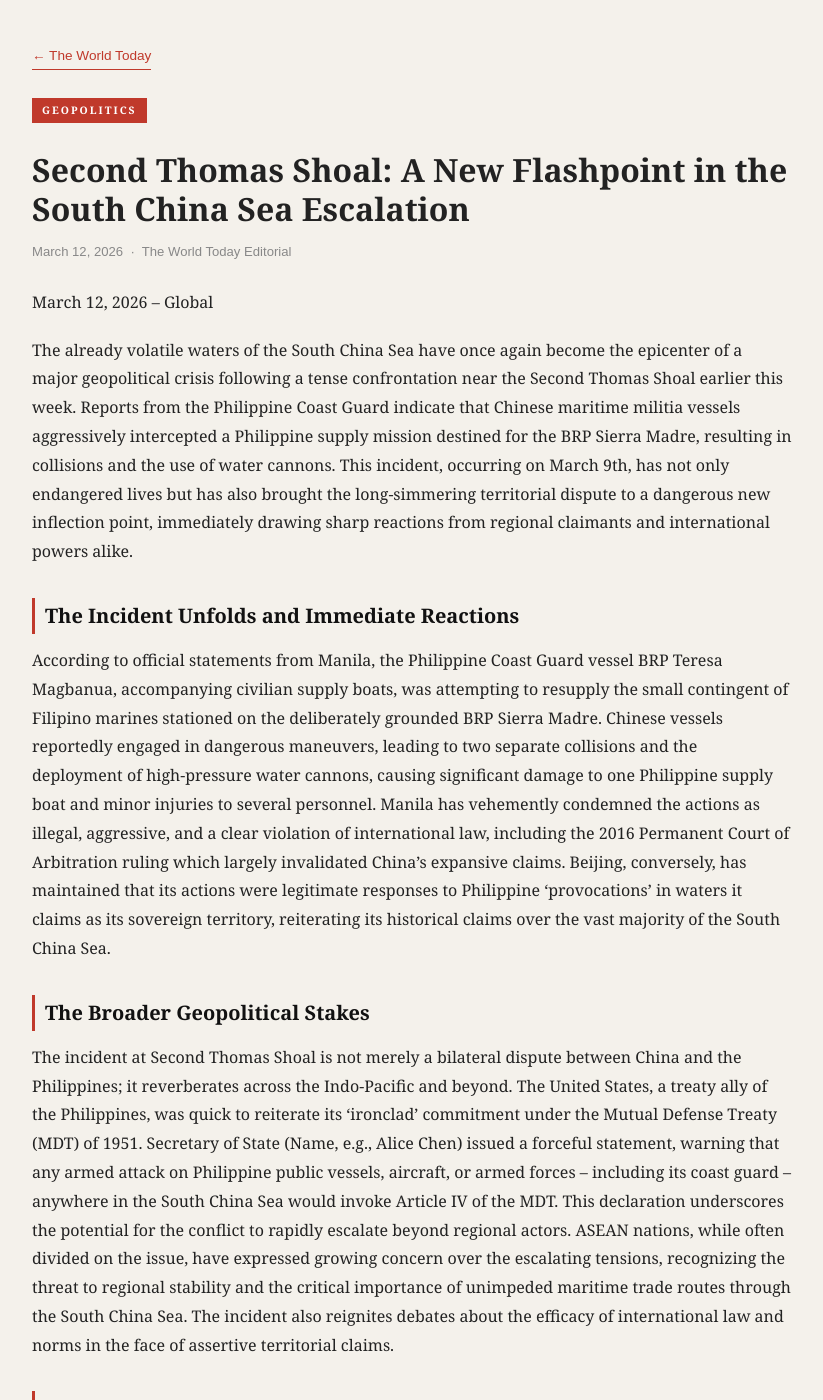
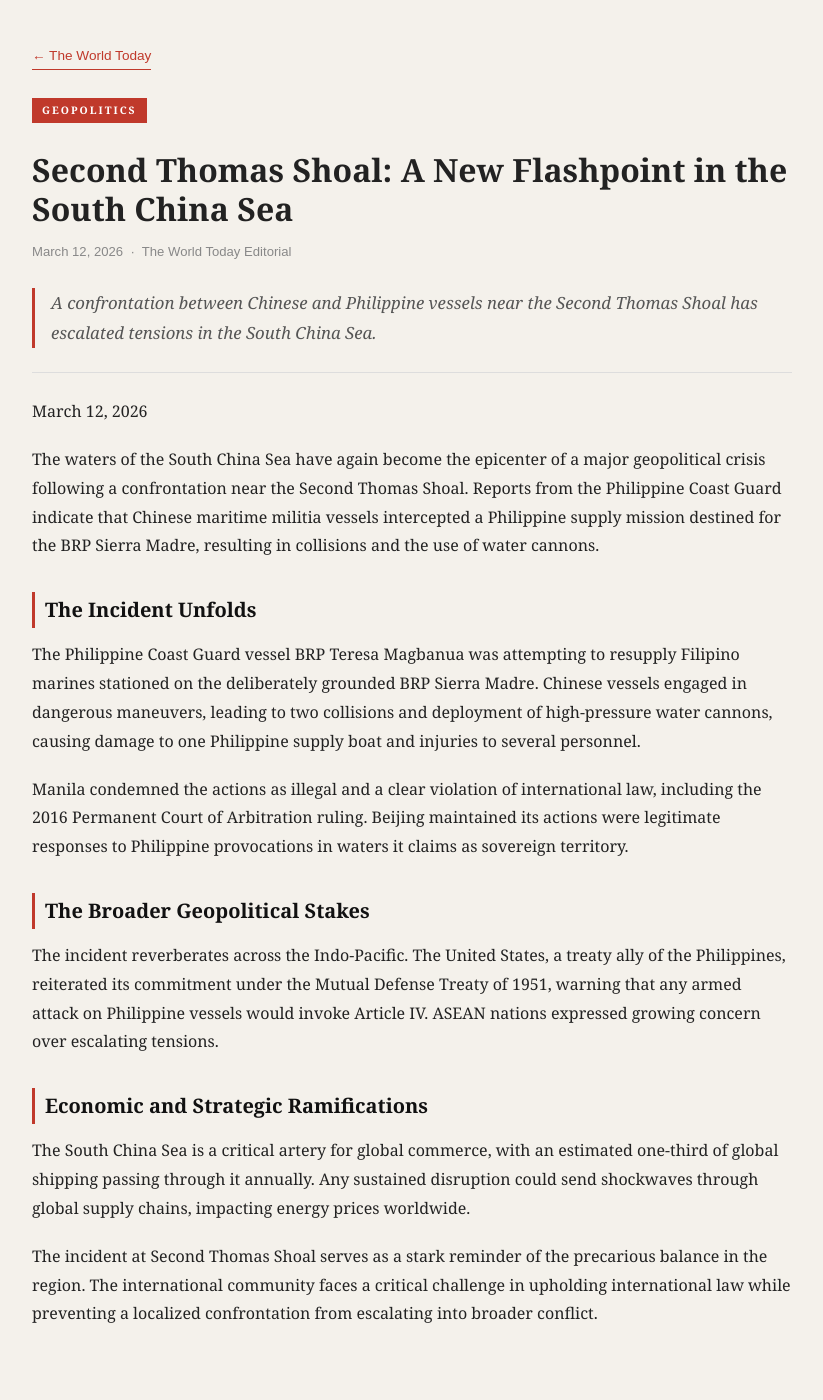
Before and after one commit to UncleD0886475978/world-today-blog, a Jekyll site: the page built from _posts/2026-03-12-slot1-second-thomas-shoal--a-new-flashpoint-in-the-south-china-sea.md, in a window 1280 px wide and 1400 px high. Shown: the whole window, without its empty margins (228-1051 px from the left). Built offline with Jekyll 4.4.1, drawn with Linux system fonts in a browser that asks for light colours; some of the changed text lies outside the part shown.

Commit message:
Rewrite problem post to fix Jekyll crash

```diff
--- a/_posts/2026-03-12-slot1-second-thomas-shoal--a-new-flashpoint-in-the-south-china-sea.md
+++ b/_posts/2026-03-12-slot1-second-thomas-shoal--a-new-flashpoint-in-the-south-china-sea.md
@@ -1,26 +1,28 @@
 ---
 layout: post
-title: "Second Thomas Shoal: A New Flashpoint in the South China Sea Escalation"
+title: "Second Thomas Shoal: A New Flashpoint in the South China Sea"
 date: 2026-03-12 10:28:33 +0000
 categories: [Geopolitics]
 author: "The World Today Editorial"
-excerpt: "A recent confrontation between Chinese and Philippine vessels near the Second Thomas Shoal has significantly escalated tensions in the South China Sea, drawing sharp international condemnation and pro"
+description: "A confrontation between Chinese and Philippine vessels near the Second Thomas Shoal has escalated tensions in the South China Sea."
 ---
 
-March 12, 2026 – Global
+March 12, 2026
 
-The already volatile waters of the South China Sea have once again become the epicenter of a major geopolitical crisis following a tense confrontation near the Second Thomas Shoal earlier this week. Reports from the Philippine Coast Guard indicate that Chinese maritime militia vessels aggressively intercepted a Philippine supply mission destined for the BRP Sierra Madre, resulting in collisions and the use of water cannons. This incident, occurring on March 9th, has not only endangered lives but has also brought the long-simmering territorial dispute to a dangerous new inflection point, immediately drawing sharp reactions from regional claimants and international powers alike.
+The waters of the South China Sea have again become the epicenter of a major geopolitical crisis following a confrontation near the Second Thomas Shoal. Reports from the Philippine Coast Guard indicate that Chinese maritime militia vessels intercepted a Philippine supply mission destined for the BRP Sierra Madre, resulting in collisions and the use of water cannons.
 
-## The Incident Unfolds and Immediate Reactions
+## The Incident Unfolds
 
-According to official statements from Manila, the Philippine Coast Guard vessel BRP Teresa Magbanua, accompanying civilian supply boats, was attempting to resupply the small contingent of Filipino marines stationed on the deliberately grounded BRP Sierra Madre. Chinese vessels reportedly engaged in dangerous maneuvers, leading to two separate collisions and the deployment of high-pressure water cannons, causing significant damage to one Philippine supply boat and minor injuries to several personnel. Manila has vehemently condemned the actions as illegal, aggressive, and a clear violation of international law, including the 2016 Permanent Court of Arbitration ruling which largely invalidated China's expansive claims. Beijing, conversely, has maintained that its actions were legitimate responses to Philippine 'provocations' in waters it claims as its sovereign territory, reiterating its historical claims over the vast majority of the South China Sea.
+The Philippine Coast Guard vessel BRP Teresa Magbanua was attempting to resupply Filipino marines stationed on the deliberately grounded BRP Sierra Madre. Chinese vessels engaged in dangerous maneuvers, leading to two collisions and deployment of high-pressure water cannons, causing damage to one Philippine supply boat and injuries to several personnel.
+
+Manila condemned the actions as illegal and a clear violation of international law, including the 2016 Permanent Court of Arbitration ruling. Beijing maintained its actions were legitimate responses to Philippine provocations in waters it claims as sovereign territory.
 
 ## The Broader Geopolitical Stakes
 
-The incident at Second Thomas Shoal is not merely a bilateral dispute between China and the Philippines; it reverberates across the Indo-Pacific and beyond. The United States, a treaty ally of the Philippines, was quick to reiterate its 'ironclad' commitment under the Mutual Defense Treaty (MDT) of 1951. Secretary of State (Name, e.g., Alice Chen) issued a forceful statement, warning that any armed attack on Philippine public vessels, aircraft, or armed forces – including its coast guard – anywhere in the South China Sea would invoke Article IV of the MDT. This declaration underscores the potential for the conflict to rapidly escalate beyond regional actors. ASEAN nations, while often divided on the issue, have expressed growing concern over the escalating tensions, recognizing the threat to regional stability and the critical importance of unimpeded maritime trade routes through the South China Sea. The incident also reignites debates about the efficacy of international law and norms in the face of assertive territorial claims.
+The incident reverberates across the Indo-Pacific. The United States, a treaty ally of the Philippines, reiterated its commitment under the Mutual Defense Treaty of 1951, warning that any armed attack on Philippine vessels would invoke Article IV. ASEAN nations expressed growing concern over escalating tensions.
 
 ## Economic and Strategic Ramifications
 
-Beyond the immediate security implications, the escalating tensions in the South China Sea carry significant economic and strategic ramifications. The waterway is a critical artery for global commerce, with an estimated one-third of global shipping passing through it annually, carrying trillions of dollars in trade. Any sustained disruption or heightened risk in these waters could send shockwaves through global supply chains, impacting energy prices and consumer goods worldwide. For claimant states like the Philippines, Vietnam, Malaysia, Brunei, and Taiwan, the disputes involve not only sovereignty but also access to rich fishing grounds and vast untapped oil and gas reserves. China's increasingly assertive posture is seen by many as an attempt to cement de facto control over these vital resources and strategic sea lanes, further challenging the existing regional security architecture and the concept of a 'free and open Indo-Pacific' championed by the US and its allies.
+The South China Sea is a critical artery for global commerce, with an estimated one-third of global shipping passing through it annually. Any sustained disruption could send shockwaves through global supply chains, impacting energy prices worldwide.
 
-As diplomatic efforts scramble to de-escalate the current crisis, the incident at Second Thomas Shoal serves as a stark reminder of the precarious balance in the South China Sea. The international community faces a critical challenge: how to uphold international law and freedom of navigation while preventing a localized confrontation from spiraling into a broader regional or even global conflict. The coming weeks will test the resolve of all parties involved and determine whether diplomacy can prevail over the rising tides of territorial ambition, or if the region is destined for further instability and potential military confrontation.
+The incident at Second Thomas Shoal serves as a stark reminder of the precarious balance in the region. The international community faces a critical challenge in upholding international law while preventing a localized confrontation from escalating into broader conflict.
```
